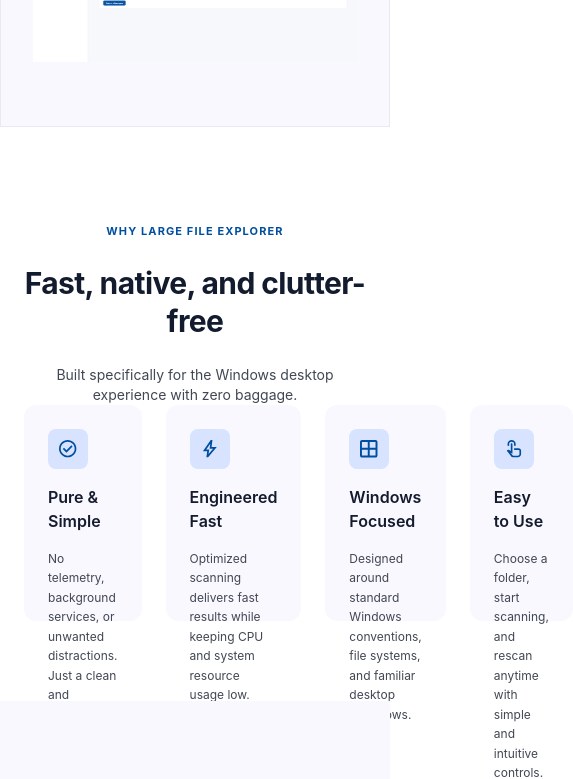
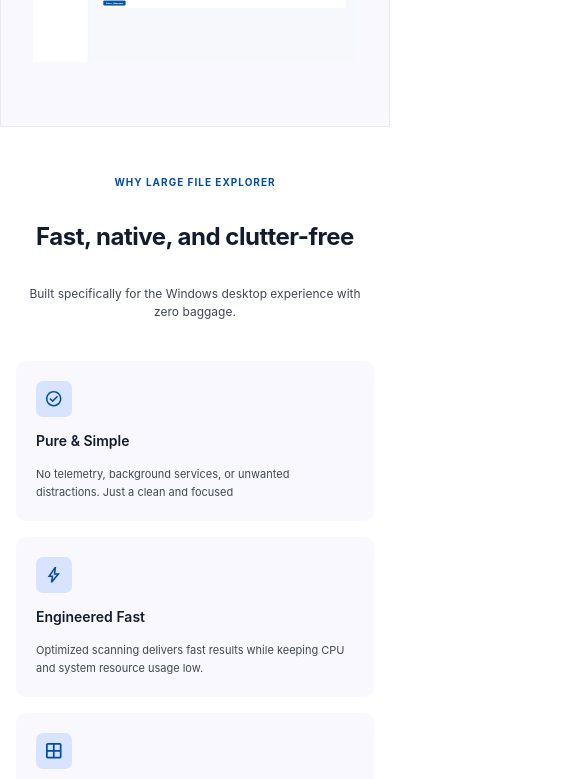
Before and after one commit to pan6603/large-file-explorer-landing, a Next.js app: page / in a window 390 px wide. Shown: the part 3580-4359 px from the top of the page, 573 px wide, since content can reach past the window. Built offline with nearby package versions, Linux system fonts and the light colour scheme.

Commit message:
feat: add mobile responsive styles for benefits section

```diff
--- a/components/sections/benefits/benefits.styles.ts
+++ b/components/sections/benefits/benefits.styles.ts
@@ -25,6 +25,14 @@
         height: 680px;
         padding: 64px 32px;
     }
+
+    @media (max-width: 767px) {
+        max-width: 100%;
+        height: auto;
+        padding: 48px 16px;
+        align-items: flex-start;
+        justify-content: center;
+    }
 `
 
 export const HomeBenefitsWrapper = styled.div`
@@ -44,6 +52,15 @@
         padding: 0 32px;
         gap: 48px;
     }
+
+    @media (max-width: 767px) {
+        max-width: 100%;
+        width: 100%;
+        height: auto;
+        padding: 0;
+        gap: 40px;
+        justify-content: flex-start;
+    }
 `
 
 export const HomeBenefitsHeader = styled.div`
@@ -54,6 +71,16 @@
     flex-direction: column;
     align-items: center;
     justify-content: space-between;
+
+    @media (max-width: 767px) {
+        max-width: 360px;
+        width: 100%;
+        height: auto;
+        gap: 12px;
+        align-items: center;
+        justify-content: flex-start;
+        text-align: center;
+    }
 `
 
 export const HomeBenefitsGrid = styled.div`
@@ -68,6 +95,15 @@
         display: grid;
         grid-template-columns: repeat(2, 1fr);
         gap: 20px;
+        align-items: stretch;
+    }
+
+    @media (max-width: 767px) {
+        width: 100%;
+        height: auto;
+        display: grid;
+        grid-template-columns: 1fr;
+        gap: 16px;
         align-items: stretch;
     }
 `
@@ -86,6 +122,13 @@
         line-height: 14px;
         letter-spacing: 1px;
     }
+
+    @media (max-width: 767px) {
+        font-size: 10px;
+        line-height: 14px;
+        letter-spacing: 1px;
+        text-align: center;
+    }
 `
 
 export const HomeBenefitsTitle = styled.h2`
@@ -101,6 +144,13 @@
         font-size: 26px;
         line-height: 34px;
         letter-spacing: -0.5px;
+    }
+
+    @media (max-width: 767px) {
+        font-size: 24px;
+        line-height: 32px;
+        letter-spacing: -0.48px;
+        text-align: center;
     }
 `
 
@@ -118,4 +168,10 @@
         font-size: 12px;
         line-height: 18px;
     }
+
+    @media (max-width: 767px) {
+        font-size: 12px;
+        line-height: 18px;
+        text-align: center;
+    }
 `
--- a/components/ui/cards/card.styles.ts
+++ b/components/ui/cards/card.styles.ts
@@ -94,7 +94,6 @@
         font-size: 10px;
         line-height: 14px;
         letter-spacing: 0.4px;
-
     }
 `
 
@@ -201,6 +200,15 @@
         padding: 20px;
         border-radius: 10px;
     }
+
+    @media (max-width: 767px) {
+        max-width: none;
+        width: 100%;
+        height: auto;
+        min-height: 160px;
+        padding: 20px;
+        border-radius: 10px;
+    }
 `
 
 
@@ -216,6 +224,12 @@
     @media (min-width: 768px) and (max-width: 1024px) {
         font-size: 14px;
         line-height: 20px;
+    }
+
+    @media (max-width: 767px) {
+        font-size: 14px;
+        line-height: 20px;
+        text-align: left;
     }
 `
 
@@ -233,4 +247,10 @@
         font-size: 11px;
         line-height: 18px;
     }
+
+    @media (max-width: 767px) {
+        font-size: 11px;
+        line-height: 18px;
+        text-align: left;
+    }
 `
--- a/components/ui/icons/CheckCircleIcon.tsx
+++ b/components/ui/icons/CheckCircleIcon.tsx
@@ -14,6 +14,19 @@
     @media (min-width: 768px) and (max-width: 1024px) {
         max-width: 36px;
         height: 36px;
+        border-radius: 7px;
+
+        img {
+            width: 16px;
+            height: 16px;
+        }
+    }
+
+    @media (max-width: 767px) {
+        max-width: 36px;
+        width: 36px;
+        height: 36px;
+        flex-shrink: 0;
         border-radius: 7px;
 
         img {
--- a/components/ui/icons/MousePointerClickIcon.tsx
+++ b/components/ui/icons/MousePointerClickIcon.tsx
@@ -14,6 +14,19 @@
     @media (min-width: 768px) and (max-width: 1024px) {
         max-width: 36px;
         height: 36px;
+        border-radius: 7px;
+
+        img {
+            width: 16px;
+            height: 16px;
+        }
+    }
+
+    @media (max-width: 767px) {
+        max-width: 36px;
+        width: 36px;
+        height: 36px;
+        flex-shrink: 0;
         border-radius: 7px;
 
         img {
--- a/components/ui/icons/WindowsFocusedIcon.tsx
+++ b/components/ui/icons/WindowsFocusedIcon.tsx
@@ -14,6 +14,19 @@
     @media (min-width: 768px) and (max-width: 1024px) {
         max-width: 36px;
         height: 36px;
+        border-radius: 7px;
+
+        img {
+            width: 16px;
+            height: 16px;
+        }
+    }
+
+    @media (max-width: 767px) {
+        max-width: 36px;
+        width: 36px;
+        height: 36px;
+        flex-shrink: 0;
         border-radius: 7px;
 
         img {
--- a/components/ui/icons/ZapIcon.tsx
+++ b/components/ui/icons/ZapIcon.tsx
@@ -14,6 +14,19 @@
     @media (min-width: 768px) and (max-width: 1024px) {
         max-width: 36px;
         height: 36px;
+        border-radius: 7px;
+
+        img {
+            width: 16px;
+            height: 16px;
+        }
+    }
+
+    @media (max-width: 767px) {
+        max-width: 36px;
+        width: 36px;
+        height: 36px;
+        flex-shrink: 0;
         border-radius: 7px;
 
         img {
```
